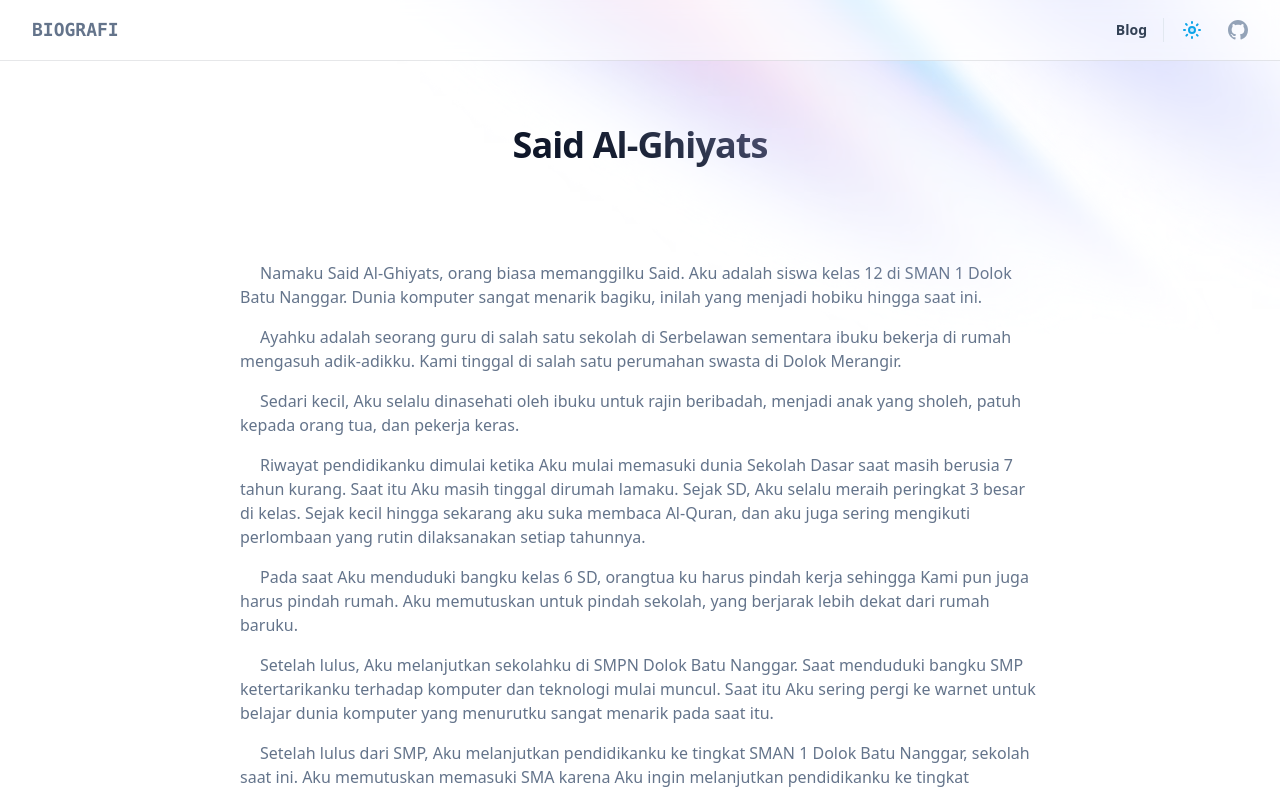
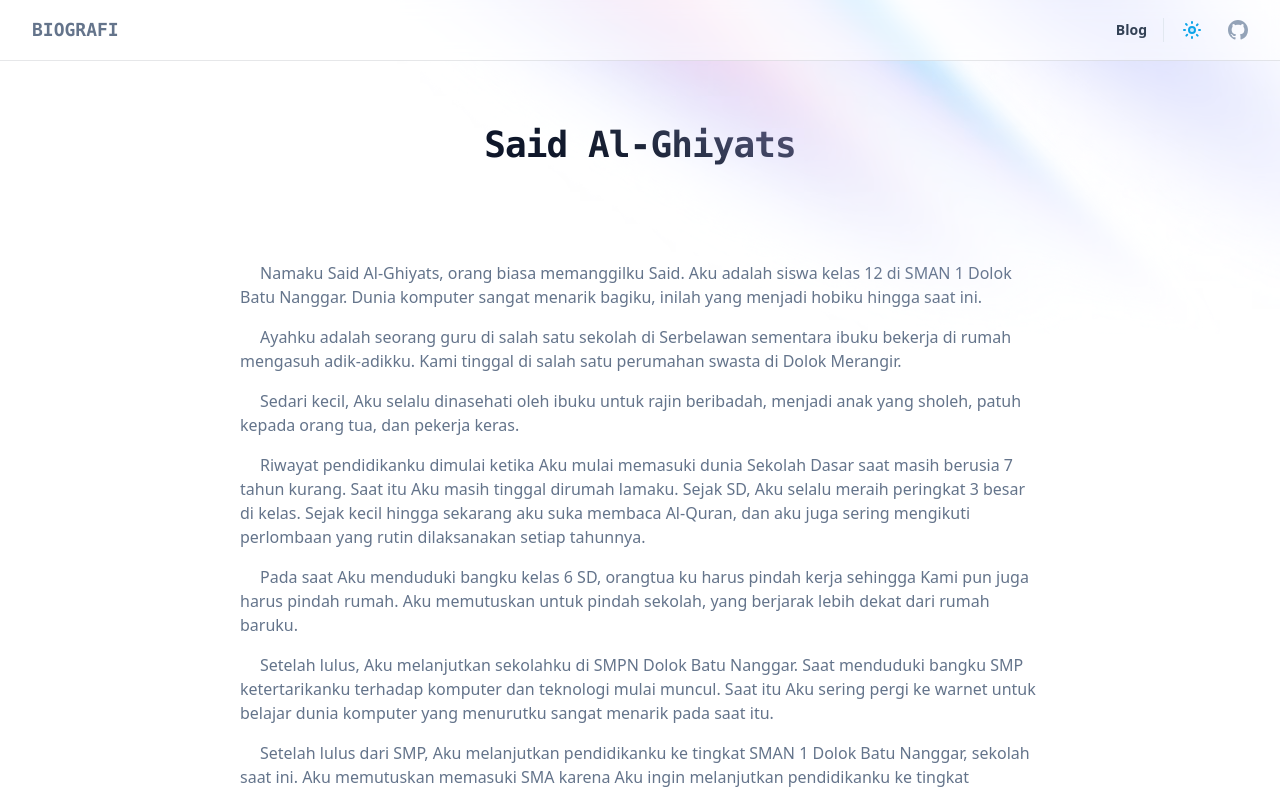
Before and after one commit to saidghiyats/biografi, a Next.js app: page / in a window 1280 px wide. Shown: the top 793 px of the page. Built offline with nearby package versions, Linux system fonts and the light colour scheme; what prettier-plugin-tailwindcss would draw is missing.

Commit message:
Update Head.jsx

```diff
--- a/src/components/Head.jsx
+++ b/src/components/Head.jsx
@@ -3,7 +3,7 @@ import React from 'react';
 export default function Head() {
   return (
     <header className="py-16 flex justify-center">
-      <h1 className="mb-4 text-3xl font-extrabold tracking-tight text-slate-900 dark:text-slate-200 sm:text-4xl">
+      <h1 className="mb-4 font-mono text-3xl font-extrabold tracking-tight text-slate-900 dark:text-slate-200 sm:text-4xl">
         Said Al-Ghiyats
       </h1>
     </header>
```
